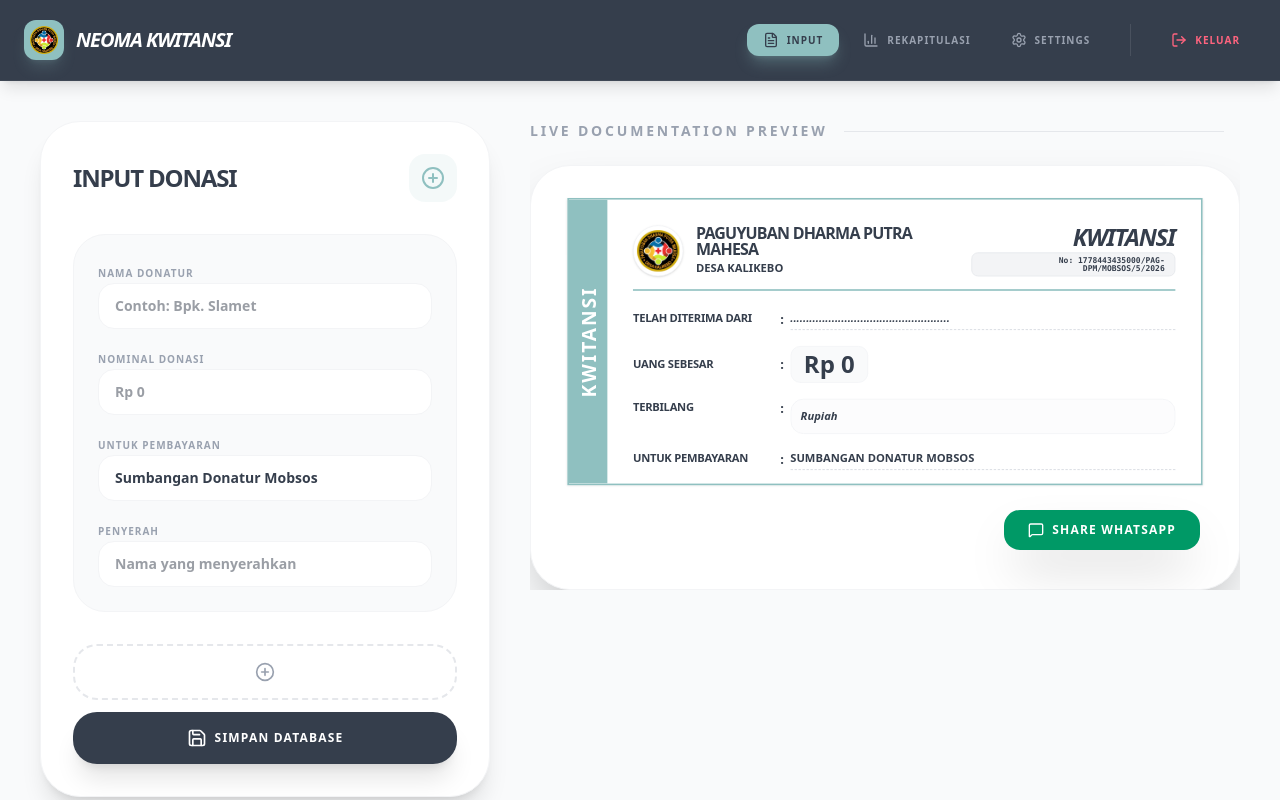
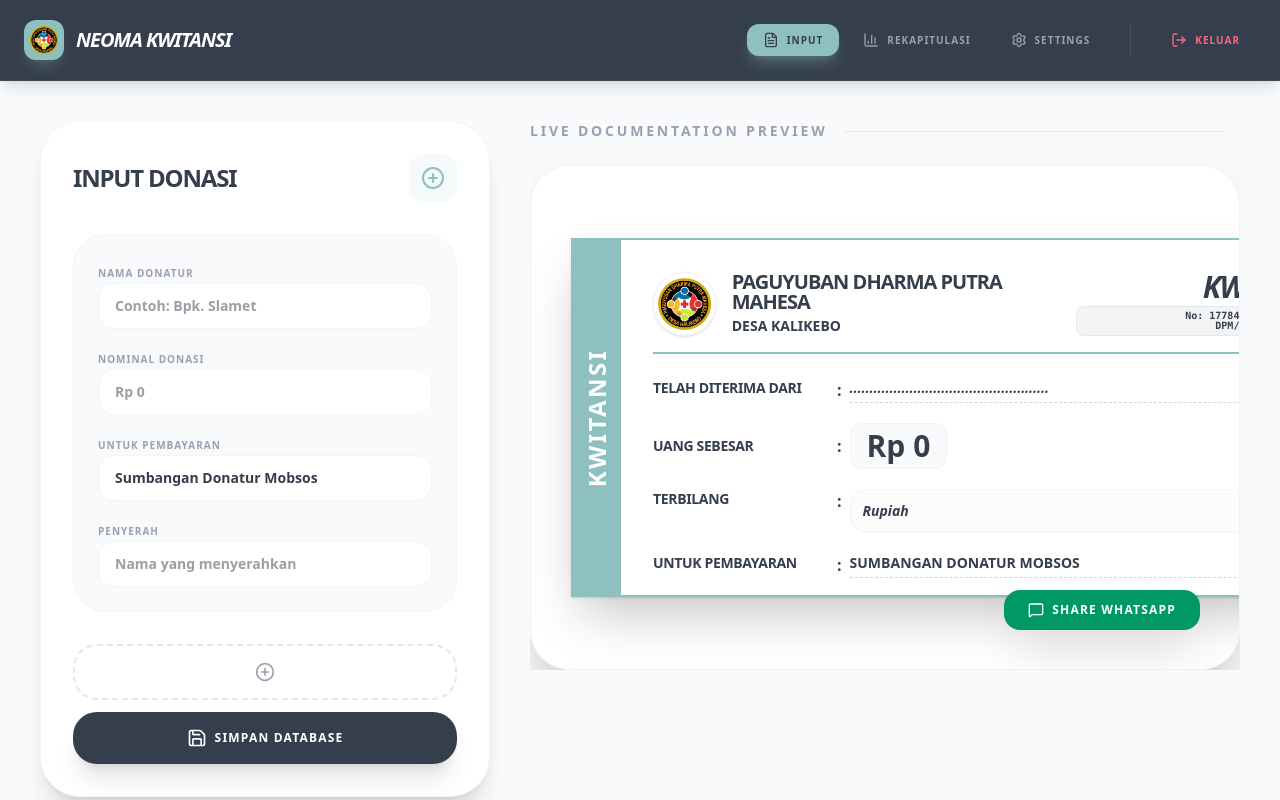
Before and after one commit to errorcript/neoma-kwitansi, a Next.js app: page / in a window 1280 px wide. Shown: the top 800 px of the page. Built offline with nearby package versions, Linux system fonts and the light colour scheme; no server answers; the database is empty.

Commit message:
Fix: Final stabilization of login stats and dashboard preview layout

```diff
--- a/src/app/login/page.tsx
+++ b/src/app/login/page.tsx
@@ -12,7 +12,7 @@ export default function LoginPage() {
   const router = useRouter();
 
   useEffect(() => {
-    fetch('/api/public/stats')
+    fetch('/api/public/stats', { cache: 'no-store' })
       .then(res => res.json())
       .then(data => {
         if (data.success) setStats(data.stats);
--- a/src/app/page.tsx
+++ b/src/app/page.tsx
@@ -36,6 +36,9 @@ export default function Home() {
   }), []);
 
   useEffect(() => {
+    fetch('/api/public/stats', { cache: 'no-store' })
+      .then(res => res.json())
+      .catch(console.error);
     setReceipts([createDefaultEntry()]);
   }, [createDefaultEntry]);
 
@@ -183,10 +186,10 @@ export default function Home() {
             {receipts.map((data, idx) => (
               <div key={idx} className="relative w-full flex flex-col items-center group">
 
-                {/* 🛡️ SAFE PREVIEW BOX (Scrollable on small screens, Scaled on large) */}
-                <div className="w-full bg-white rounded-[40px] border border-gray-100 shadow-2xl p-4 sm:p-8 no-print overflow-x-auto lg:overflow-visible">
-                   <div className="min-w-[210mm] lg:min-w-0 flex justify-center">
-                      <div className="transform scale-[0.45] sm:scale-[0.6] md:scale-[0.8] lg:scale-[0.6] xl:scale-[0.8] 2xl:scale-100 origin-top transition-transform duration-300">
+                {/* 🛡️ STABLE PREVIEW BOX */}
+                <div className="w-full bg-white rounded-[40px] border border-gray-100 shadow-2xl p-6 sm:p-10 no-print overflow-x-auto">
+                   <div className="min-w-[210mm] flex justify-center py-8">
+                      <div className="shadow-2xl hover:scale-[1.02] transition-transform duration-500">
                          <ReceiptCard data={data} />
                       </div>
                    </div>
```
